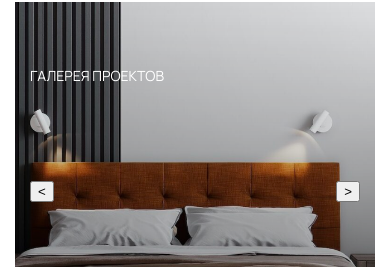
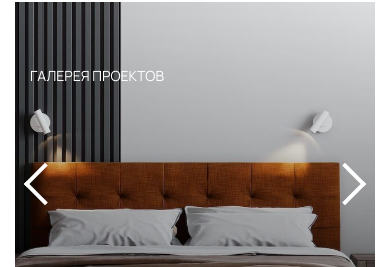
Before and after one commit to herenemy/metrica, a plain HTML site: page index.html in a window 390 px wide. Shown: the part 5512-5779 px from the top of the page. Drawn offline with Linux system fonts and the light colour scheme.

Commit message:
last changes

```diff
--- a/index.html
+++ b/index.html
@@ -261,8 +261,8 @@
                         <div class="gallery__controls-wrapper">
                             <div class="container">
                                 <div class="gallery__controls">
-                                    <button class="gallery__control-prev"><</button>
-                                    <button class="gallery__control-next">></button>
+                                    <div class="gallery__control  gallery__control-prev"></div>
+                                    <div class="gallery__control  gallery__control-next"></div>
                                 </div>
                             </div>
                         </div>
--- a/styles/gallery.css
+++ b/styles/gallery.css
@@ -37,10 +37,27 @@
 }
 
 .gallery__controls {
-    /* position: absolute;
-    bottom: 162px;
-    left: 115px;
-    width: 100%; */
+    position: relative;
+}
+
+.gallery__control {
+    position: absolute;
+    top: -48px;
+    width: 30px;
+    height: 30px;
+    transform: rotate(45deg);
+    cursor: pointer;
+}
+
+.gallery__control-prev {
+    border-left: 4px solid #fff;
+    border-bottom: 4px solid #fff;
+}
+
+.gallery__control-next {
+    margin-left: 30px;
+    border-right: 4px solid #fff;
+    border-top: 4px solid #fff;
 }
 
 .gallery__img {
--- a/styles/media.css
+++ b/styles/media.css
@@ -136,14 +136,17 @@
         width: 377px;
     }
 
-    .gallery__controls {
-        display: flex;
-        justify-content: space-between;
-        /* padding: 15px; */
+    .gallery__controls-wrapper {
+        bottom: 50%;
     }
 
-    .gallery__controls-wrapper {
-        bottom: 50%;
+    .gallery__controls {
+        top: 15px;
+    }
+
+    .gallery__control-next {
+        position: absolute;
+        right: 0;
     }
 
     .popup__title {
```
